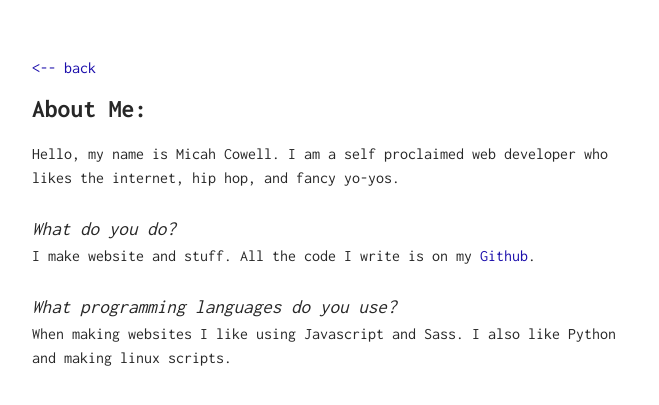
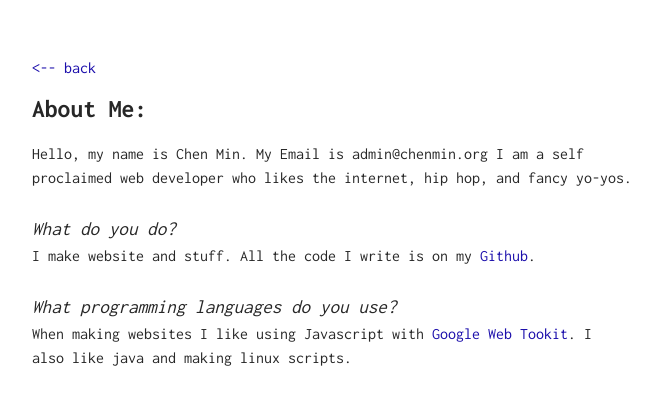
Before and after one commit to chenmins/chenmin, a Jekyll site: the page built from docs/me/index.md, in a window 1280 px wide. Shown: the top 405 px of the page, without its empty margins (308-967 px from the left). Built offline with Jekyll 4.4.1, drawn with Linux system fonts in a browser that asks for light colours.

Commit message:
about update

```diff
--- a/docs/_config.yml
+++ b/docs/_config.yml
@@ -3,7 +3,7 @@ permalink: /blog/:title
 
 
 # My variables
-name: Chen Min
+name: ChenMin.org
 description: Chenmin Web Server
 google_verification: null
 
--- a/docs/me/index.md
+++ b/docs/me/index.md
@@ -2,10 +2,14 @@
 layout: about
 ---
 
-Hello, my name is Micah Cowell. I am a self proclaimed web developer who likes the internet, hip hop, and fancy yo-yos.
+Hello, my name is Chen Min.
+My Email is admin@chenmin.org
+I am a self proclaimed web developer who likes the internet, hip hop, and fancy yo-yos.
 
 # What do you do?
-I make website and stuff. All the code I write is on my [Github](https://github.com/getmicah).
+I make website and stuff. All the code I write is on my [Github](https://github.com/chenmins).
+
 
 # What programming languages do you use?
-When making websites I like using Javascript and Sass. I also like Python and making linux scripts.
+When making websites I like using Javascript with  [Google Web Tookit](http://www.gwtproject.org/).
+ I also like java and making linux scripts.
```
